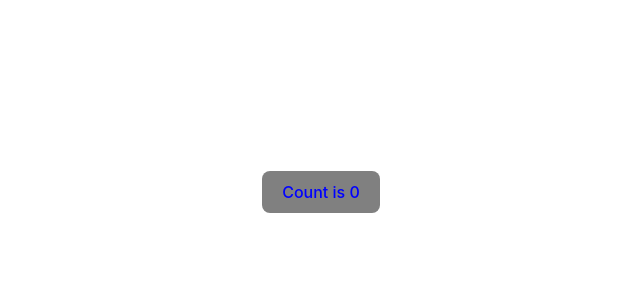
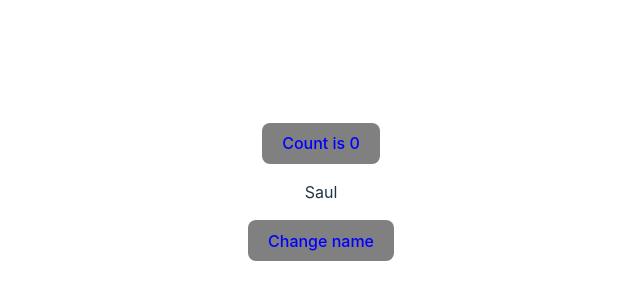
Before and after one commit to Saulrega/reactFundamentals, a React (Vite) app: page / in a window 1280 px wide. Shown: the part 208-508 px from the top of the page, without its empty margins (319-959 px from the left). Built offline with nearby package versions, Linux system fonts and the light colour scheme.

Commit message:
feat: useState

```diff
--- a/src/App.tsx
+++ b/src/App.tsx
@@ -4,13 +4,21 @@ import { Button } from './components'
 
 function App() {
   const [count, setCount] = useState(0)
+  const [name, setName] = useState("Saul")
 
   const countMore= () => {
     setCount((count) => count + 1)
   }
+
+  const changeName = () => {
+    setName("Gentleman")
+  }
+
   return (
     <>
       <Button label={`Count is ${count}`} parentMethod={countMore}/>
+      <p>{name}</p>
+      <Button label='Change name' parentMethod={changeName}/>
     </>
   )
 }
```
